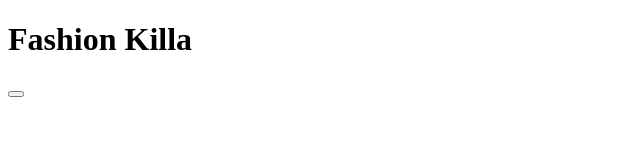
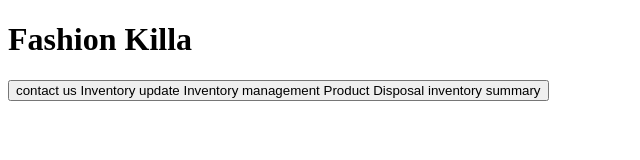
Before and after one commit to DanyCarter/Fashion-Killa, a plain HTML site: page index.html in a window 1280 px wide. Shown: the whole page, without its empty margins (0-640 px from the left). Drawn offline with Linux system fonts and the light colour scheme.

```diff
--- a/index.html
+++ b/index.html
@@ -4,14 +4,17 @@
     <meta charset="UTF-8">
     <meta name="viewport" content="width=device-width, initial-scale=1.0">
     <title>Fashion Killa</title>
+
 </head>
 <body>
     <h1>Fashion Killa</h1>
 
     <button id="button-menu" class="button-menu">
-        <span></span>
-        <span></span>
-        <span></span>
+        <span>contact us</span>
+        <span>Inventory update</span>
+        <span>Inventory management</span>
+        <span>Product Disposal</span>
+        <span>inventory summary</span>
       </button>
 </body>
 </html>
```
